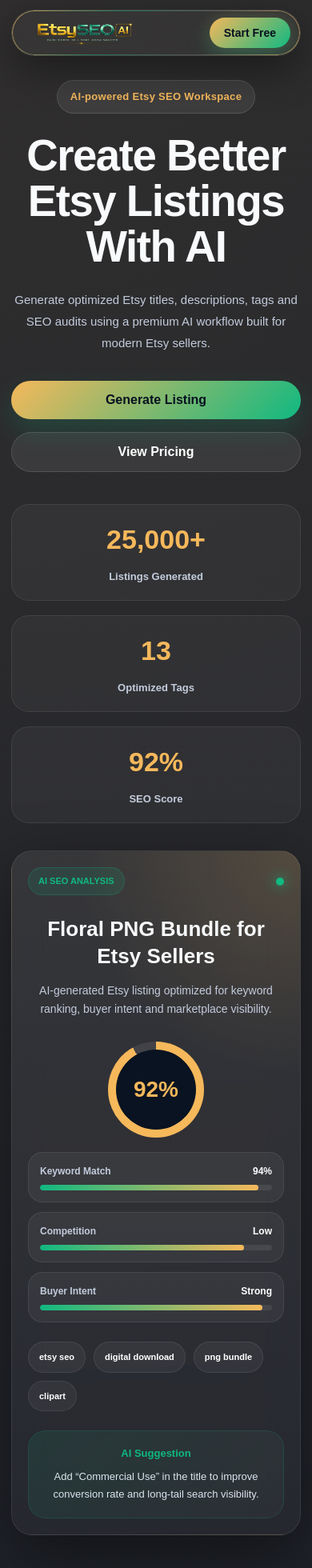
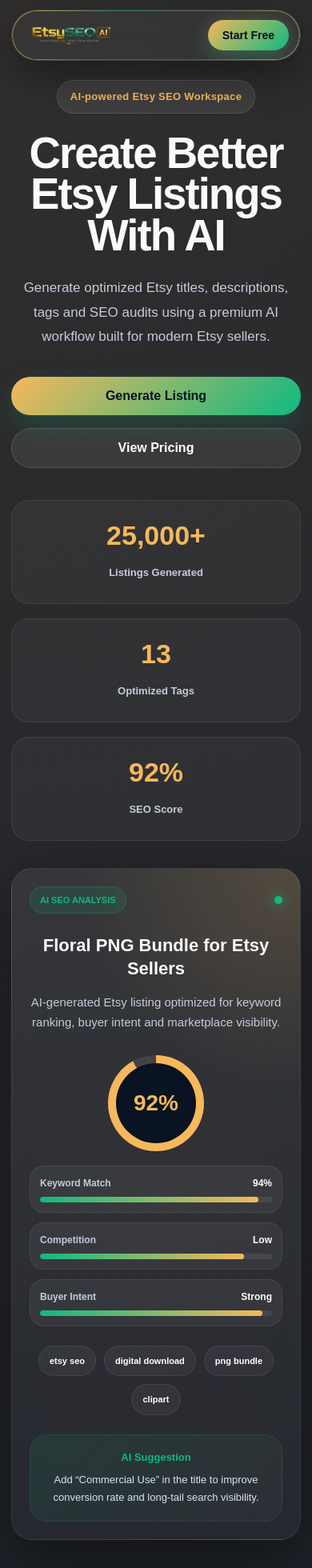
Before and after one commit to syedzohaibshah212-source/etsy-seo-ai, a Next.js app: page / in a window 390 px wide. Shown: the top 1960 px of the page at 80% size. Built offline with nearby package versions, Linux system fonts and the light colour scheme.

Commit message:
final mobile premium polish

```diff
--- a/app/globals.css
+++ b/app/globals.css
@@ -2329,3 +2329,80 @@ body {
     max-width: 100%;
   }
 }
+/* FINAL MOBILE POLISH */
+
+@media (max-width: 640px) {
+
+  .cleanNavbarInner {
+    height: 64px;
+    padding: 0 14px;
+  }
+
+  .cleanNavbar .navbarLogo img {
+    width: 120px;
+  }
+
+  .navbarLinks a:not(.navbarCta) {
+    display: none;
+  }
+
+  .navbarCta {
+    padding: 12px 18px;
+    font-size: 14px;
+  }
+
+  .cleanHeroTitle {
+    font-size: clamp(54px, 14vw, 72px);
+
+    line-height: 0.95;
+
+    letter-spacing: -2px;
+  }
+
+  .cleanHeroText {
+    font-size: 17px;
+
+    line-height: 1.8;
+  }
+
+  .cleanHeroActions {
+    flex-direction: column;
+  }
+
+  .cleanHeroActions a {
+    width: 100%;
+  }
+
+  .cleanHeroActions button,
+  .heroSecondaryBtn {
+    width: 100%;
+  }
+
+  .cleanHeroStats {
+    grid-template-columns: 1fr;
+  }
+
+  .cleanHeroStats div {
+    min-height: 130px;
+  }
+
+  .aiCardPreview {
+    padding: 22px;
+  }
+
+  .aiCardTitle {
+    font-size: 22px;
+  }
+
+  .aiCardDesc {
+    font-size: 15px;
+  }
+
+  .aiMetric {
+    padding: 12px;
+  }
+
+  .aiCardTags {
+    justify-content: center;
+  }
+}
```
